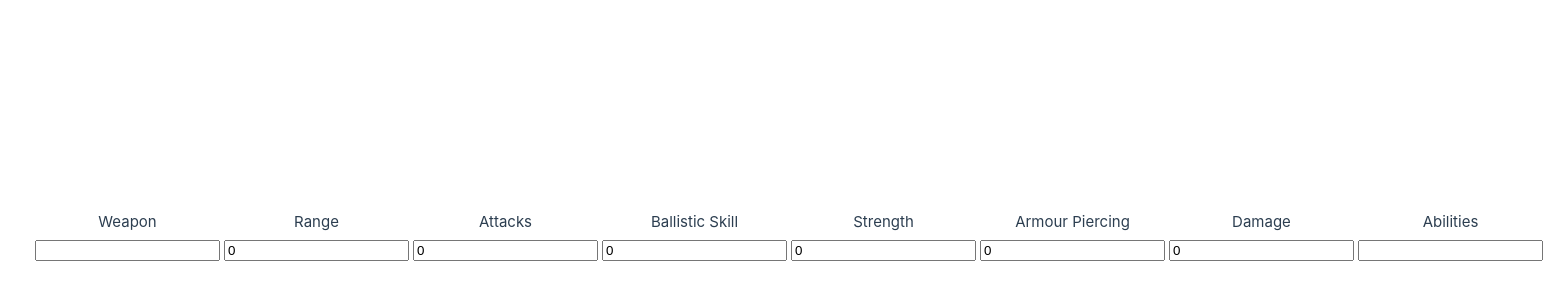
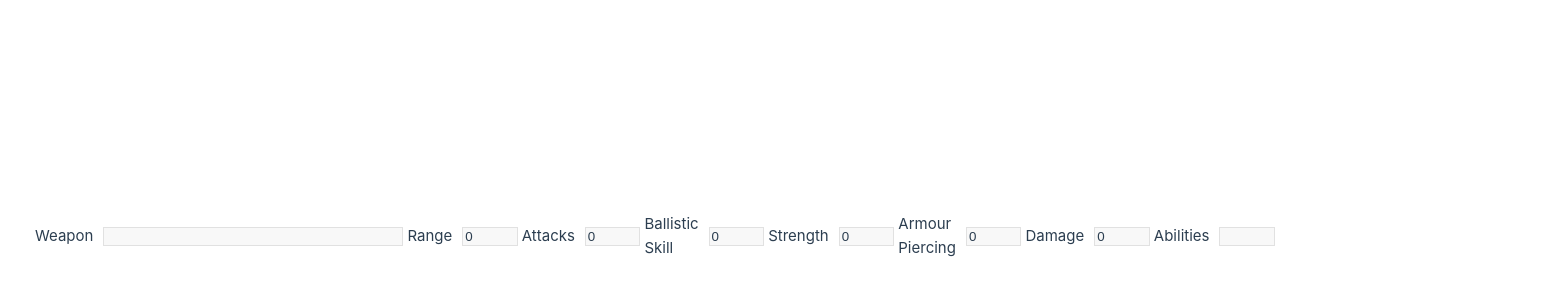
Before and after one commit to Ewan88/40kCompare, a Vue app: page / in a window 1280 px wide. Shown: the part 164-464 px from the top of the page, 1546 px wide, since content can reach past the window. Built offline with nearby package versions, Linux system fonts and the light colour scheme.

Commit message:
basic inputs

```diff
--- a/src/assets/base.css
+++ b/src/assets/base.css
@@ -84,3 +84,10 @@ body {
 	-webkit-font-smoothing: antialiased;
 	-moz-osx-font-smoothing: grayscale;
 }
+
+input {
+	background-color: var(--color-background-soft);
+	color: var(--color-text--weak);
+	border: 1px solid var(--color-border);
+	max-width: 100%;
+}
--- a/src/assets/main.css
+++ b/src/assets/main.css
@@ -1,18 +1,10 @@
 @import './base.css';
 
 #app {
-	max-width: 1280px;
+	max-width: max-content;
 	margin: 0 auto;
 	padding: 2rem;
 	font-weight: normal;
-}
-
-a,
-.green {
-	text-decoration: none;
-	color: hsla(160, 100%, 37%, 1);
-	transition: 0.4s;
-	padding: 3px;
 }
 
 @media (hover: hover) {
@@ -26,10 +18,4 @@ a,
 		display: flex;
 		place-items: center;
 	}
-
-	#app {
-		display: grid;
-		grid-template-columns: 1fr 1fr;
-		padding: 0 2rem;
-	}
 }
--- a/src/components/WeaponCard.vue
+++ b/src/components/WeaponCard.vue
@@ -1,44 +1,170 @@
 <template>
 	<table>
 		<tr>
-			<th>Weapon</th>
-			<th>Range</th>
-			<th>Attacks</th>
-			<th>Ballistic Skill</th>
-			<th>Strength</th>
-			<th>Armour Piercing</th>
-			<th>Damage</th>
-			<th>Abilities</th>
-		</tr>
-		<tr>
-			<td><input type="text" v-model="input1" /></td>
-			<td><input type="number" v-model="input2" /></td>
-			<td><input type="number" v-model="input3" /></td>
-			<td><input type="number" v-model="input4" /></td>
-			<td><input type="number" v-model="input5" /></td>
-			<td><input type="number" v-model="input6" /></td>
-			<td><input type="number" v-model="input7" /></td>
-			<td><input type="text" v-model="input8" /></td>
+			<td>
+				<div class="input-group">
+					<span>Weapon</span>
+					<input type="text" v-model="Weapon" class="string-input-field" />
+				</div>
+			</td>
+			<td>
+				<div class="input-group">
+					<span>Range</span>
+					<input type="number" v-model.number="Range" class="input-field" />
+				</div>
+			</td>
+			<td>
+				<div class="input-group">
+					<span>Attacks</span>
+					<input type="number" v-model.number="Attacks" class="input-field" />
+				</div>
+			</td>
+			<td>
+				<div class="input-group">
+					<span>Ballistic Skill</span>
+					<input
+						type="number"
+						v-model.number="BallisticSkill"
+						class="input-field"
+					/>
+				</div>
+			</td>
+			<td>
+				<div class="input-group">
+					<span>Strength</span>
+					<input type="number" v-model.number="Strength" class="input-field" />
+				</div>
+			</td>
+			<td>
+				<div class="input-group">
+					<span>Armour Piercing</span>
+					<input
+						type="number"
+						v-model.number="ArmourPiercing"
+						class="input-field"
+					/>
+				</div>
+			</td>
+			<td>
+				<div class="input-group">
+					<span>Damage</span>
+					<input type="number" v-model.number="Damage" class="input-field" />
+				</div>
+			</td>
+			<td>
+				<div class="input-group">
+					<span>Abilities</span>
+					<input type="text" v-model="Abilities" class="input-field" />
+				</div>
+			</td>
 		</tr>
 	</table>
 </template>
 
 <script lang="ts">
-	import { defineComponent } from 'vue';
+	import { defineComponent, watch } from 'vue';
 
 	export default defineComponent({
 		name: 'WeaponCard',
 		data() {
 			return {
-				input1: '',
-				input2: 0,
-				input3: 0,
-				input4: 0,
-				input5: 0,
-				input6: 0,
-				input7: 0,
-				input8: '',
+				Weapon: '',
+				Range: 0,
+				Attacks: 0,
+				BallisticSkill: 0,
+				Strength: 0,
+				ArmourPiercing: 0,
+				Damage: 0,
+				Abilities: '',
 			};
+		},
+		created() {
+			watch(
+				() => this.Range,
+				(newVal) => {
+					if (newVal > 99) {
+						this.Range = 99;
+					}
+					if (newVal < 0) {
+						this.Range = 0;
+					}
+				},
+			);
+			watch(
+				() => this.Attacks,
+				(newVal) => {
+					if (newVal > 99) {
+						this.Attacks = 99;
+					}
+					if (newVal < 0) {
+						this.Attacks = 0;
+					}
+				},
+			);
+			watch(
+				() => this.BallisticSkill,
+				(newVal) => {
+					if (newVal > 99) {
+						this.BallisticSkill = 99;
+					}
+					if (newVal < 0) {
+						this.BallisticSkill = 0;
+					}
+				},
+			);
+			watch(
+				() => this.Strength,
+				(newVal) => {
+					if (newVal > 99) {
+						this.Strength = 99;
+					}
+					if (newVal < 0) {
+						this.Strength = 0;
+					}
+				},
+			);
+			watch(
+				() => this.ArmourPiercing,
+				(newVal) => {
+					if (newVal > 0) {
+						this.ArmourPiercing = 0;
+					}
+					if (newVal < -99) {
+						this.ArmourPiercing = -99;
+					}
+				},
+			);
+			watch(
+				() => this.Damage,
+				(newVal) => {
+					if (newVal > 99) {
+						this.Damage = 99;
+					}
+					if (newVal < 0) {
+						this.Damage = 0;
+					}
+				},
+			);
 		},
 	});
 </script>
+
+<style scoped>
+	.input-group {
+		display: flex;
+		align-items: center;
+		gap: 10px;
+
+		label {
+			margin-right: 5px;
+		}
+	}
+
+	.input-field {
+		width: 7.5ch;
+	}
+
+	.string-input-field {
+		width: 300px;
+	}
+</style>
```
